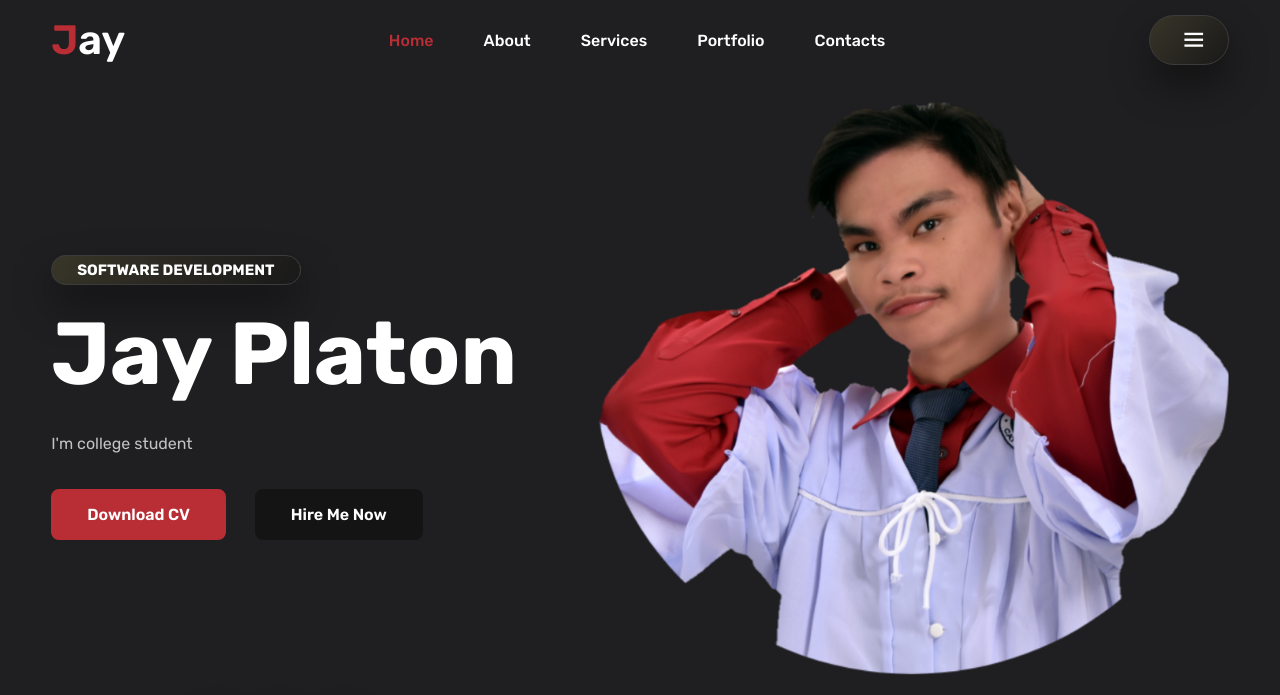
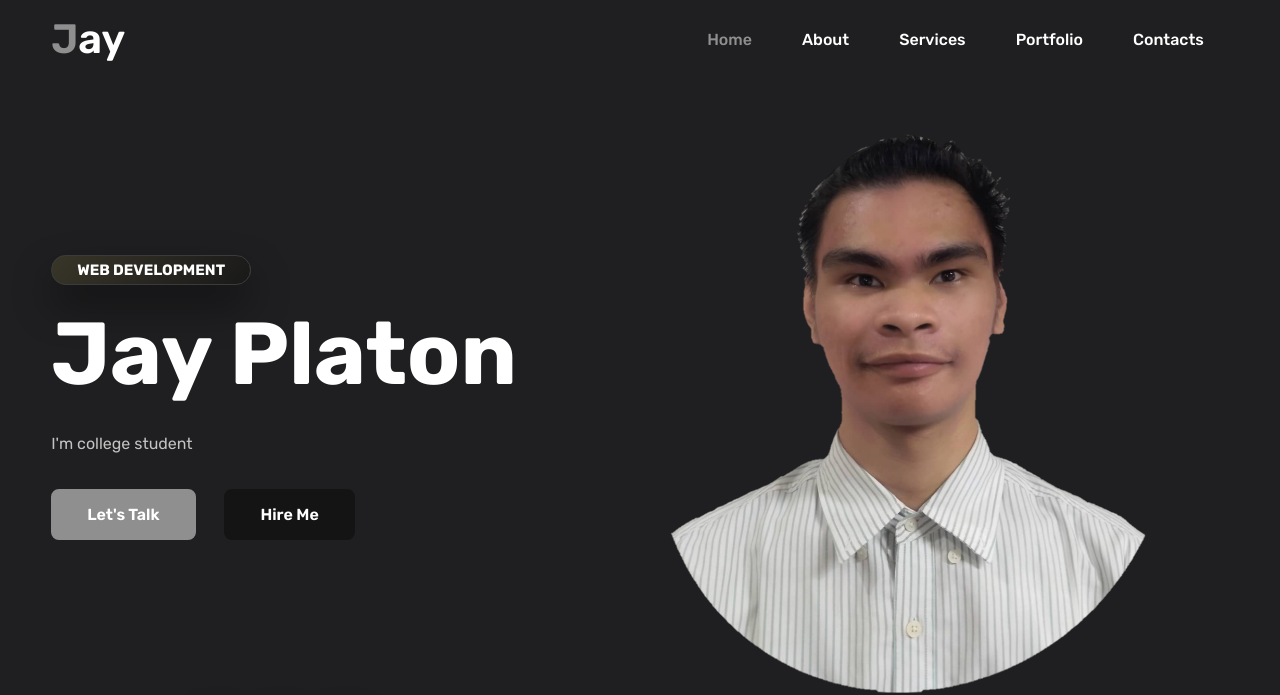
Before and after one commit to JayRhuuu/MyPortfolio, a plain HTML site: page index.html in a window 1280 px wide. Shown: the top 695 px of the page. Drawn offline with nearby package versions, Linux system fonts and the light colour scheme.

Commit message:
initial commit

```diff
--- a/index.html
+++ b/index.html
@@ -32,17 +32,17 @@
 
         <section class="home">
             <div class="home-text">
-                <span>Software Development</span>
+                <span>Web Development</span>
                 <h1>Jay Platon</h1>
                 <p>I'm college student</p>
                 <div class="main-btn">
-                    <a href="#" class="btn">Download CV</a>
-                    <a href="#" class="btn two">Hire Me Now</a>
+                    <a href="#" class="btn">Let's Talk</a>
+                    <a href="#" class="btn two">Hire Me</a>
                 </div>
             </div>
 
             <div class="home-img">
-                <img src="img/me.png">
+                <img src="img/my.png">
             </div>
         </section>
 
@@ -56,8 +56,6 @@
             </div>
         </div>
 
-        <script src="https://unpkg.com/scrollreveal"></script>
-
         <script src="script.js"></script>
     </body>
 </html>
--- a/script.js
+++ b/script.js
@@ -5,21 +5,3 @@ menu.onclick = () => {
     menu.classList.toggle('bx-x');
     navbar.classList.toggle('open')
 };
-
-const sr = ScrollReveal ({
-    distance: '40px',
-    duration: 2500,
-    reset: true
-})
-
-sr.reveal('.logo',{delay:200, origin: 'left'});
-sr.reveal('.menu-btn',{delay:520, origin: 'right'});
-
-sr.reveal('.home-text span',{delay:600, origin: 'top'});
-sr.reveal('.home-text h1',{delay:680, origin: 'left'});
-sr.reveal('.home-text p',{delay:750, origin: 'right'});
-sr.reveal('.main-btn',{delay:860, origin: 'left'});
-
-sr.reveal('.share',{delay:950, origin: 'bottom'});
-
-sr.reveal('.home-img',{delay:1000, origin: 'right'});
--- a/style.css
+++ b/style.css
@@ -10,7 +10,7 @@
 :root{
     --bg-color: #1f1f21;
     --text-color: #fff;
-    --main-color: #B92D34;
+    --main-color: #8f8f90;
 
     --big-font: 7rem;
     --p-font: 1.1rem;
@@ -38,6 +38,7 @@ header{
     color: var(--text-color);
     font-size: 41px;
     font-weight: 600;
+    animation: logo 0.5s ease-in-out;
 }
 .logo span{
     color: var(--main-color);
@@ -64,7 +65,7 @@ header{
     border: 1px solid #3b3b3b;
     padding: 10px 20px;
     border-radius: 100px;
-    display: flex;
+    display: none;
     align-items: center;
     cursor: pointer;
 }
@@ -73,7 +74,6 @@ header{
     margin-left: 10px;
     z-index: 6;
 }
-
 section{
     padding: 0 15%;
 }
@@ -94,6 +94,12 @@ section{
     width: 100%;
     height: 100%;
     object-fit: contain;
+    animation: imgg 2s ease-in-out infinite;
+    animation-delay: 2s;
+}
+.home-img img:hover{
+    opacity: .7;
+    transition: 1.2s;
 }
 .home-text span{
     padding: 5px 25px;
@@ -281,6 +287,9 @@ section{
         left: 0;
         transition: left 0.3s ease;
     }
+    .menu-btn{
+        display: flex;
+    }
 }
 
 @media (max-width: 500px){
@@ -292,13 +301,21 @@ section{
     .btn{
         padding: 9px 28px;
     }
+    .menu-btn{
+        display: flex;
+    }
 }
 
 
-.home-img img{
-    animation: imgg 2s ease-in-out infinite;
-    animation-delay: 2s;
+@keyframes logo{
+    from {
+        transform: translateX(-40vh);
+    }
+    to{
+        transform: translateX(0);
+    }
 }
+
 
 @keyframes imgg {
     0%{
```
Also changed, not shown: img/me.png (deleted), img/my.png (added).
